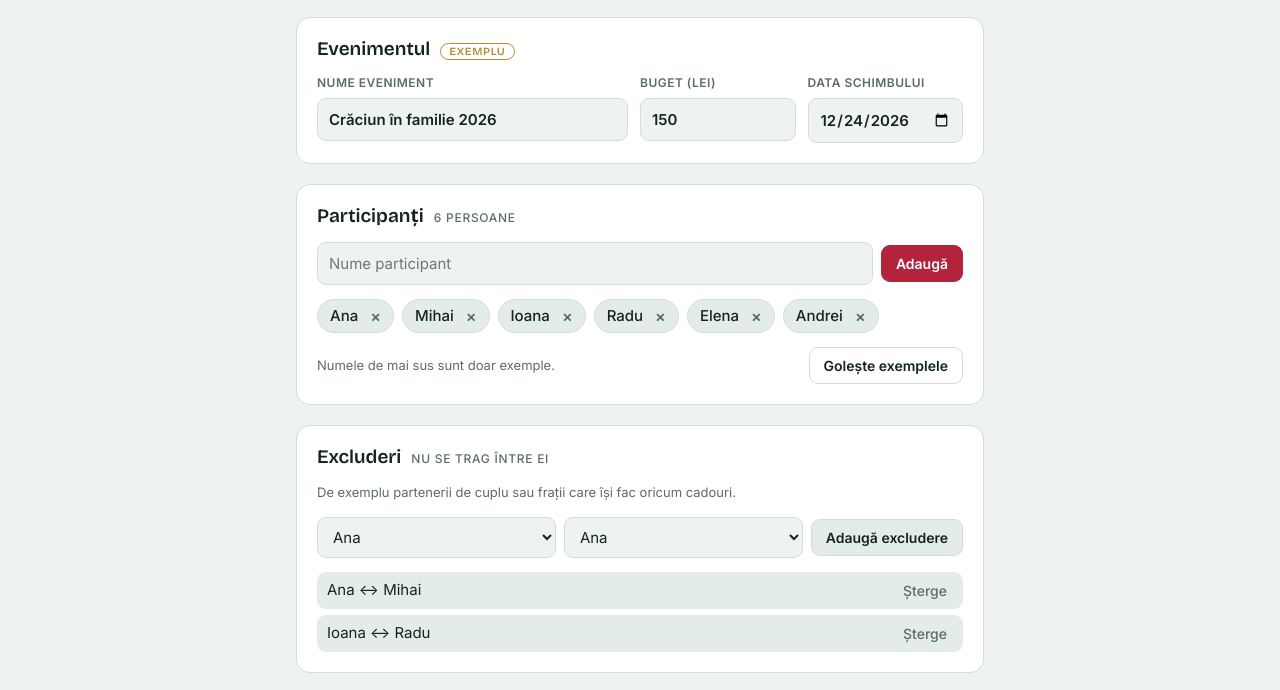
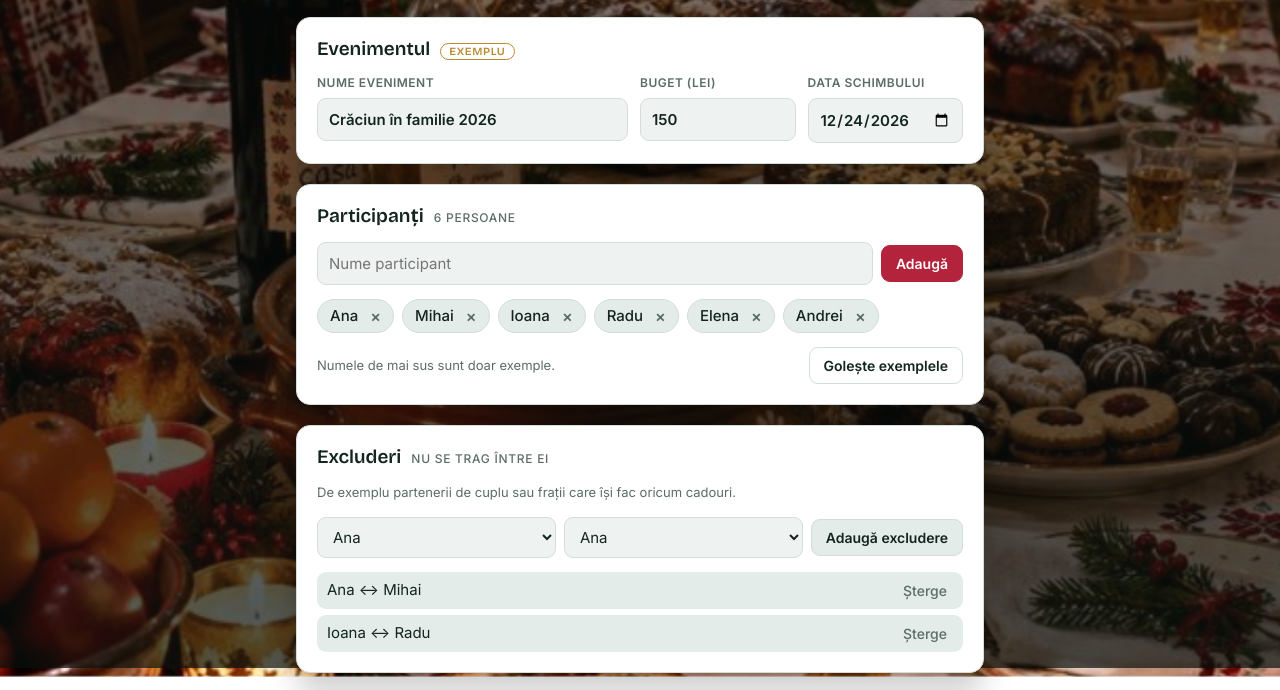
Before and after one commit to victorgaspar-blip/secret-santa, a plain HTML site: page index.html in a window 1280 px wide. Shown: the part 132-822 px from the top of the page. Drawn offline with nearby package versions, Linux system fonts and the light colour scheme.

Commit message:
Fundal cu poze care se schimbă
Co-Authored-By: Claude Opus 5.5 <noreply@anthropic.com>
Claude-Session: https://claude.ai/code/session_01DtfX8x746Rje3f2LW3o2rP

```diff
--- a/index.html
+++ b/index.html
@@ -79,10 +79,24 @@ button.link:hover{color:var(--danger)}
 .wrapcover.open{transform:translateY(-110%) rotate(-6deg);opacity:0;pointer-events:none}
 @media (prefers-reduced-motion:reduce){.wrapcover{transition:none}}
 .foot{color:var(--muted);font-size:13px;text-align:center}
+
+/* fundal cu poze care se schimbă */
+.slides{position:fixed;inset:0;z-index:-1;background:#0f1a17}
+.slides div{position:absolute;inset:0;background-size:cover;background-position:center;opacity:0;transition:opacity 1.6s ease;transform:scale(1.04)}
+.slides div.on{opacity:1;animation:kb 9s ease-out forwards}
+.slides::after{content:"";position:absolute;inset:0;background:linear-gradient(180deg,rgba(8,16,13,.45),rgba(8,16,13,.7))}
+@keyframes kb{from{transform:scale(1.08)}to{transform:scale(1)}}
+@media (prefers-reduced-motion:reduce){.slides div{transition:none}.slides div.on{animation:none}}
+body{background:transparent}
+header h1,header p,.reveal header h1,.reveal header p,.foot{color:#fff;text-shadow:0 2px 12px rgba(0,0,0,.5)}
+header h1 span{color:#ff7a8f}
+.panel,.tag{box-shadow:0 10px 30px rgba(0,0,0,.25)}
+
 </style>
 
 </head>
 <body>
+<div class="slides" id="slides" aria-hidden="true"></div>
 <div class="wrap" id="app"></div>
 <div class="toast" id="toast" hidden></div>
 
@@ -283,6 +297,13 @@ function route(){
   renderOrganizer();
 }
 window.addEventListener('hashchange', route);
+// fundal: pozele se schimbă la fiecare 6 secunde
+(function(){
+  const box=document.getElementById('slides'); const n=5; const els=[];
+  for(let i=1;i<=n;i++){ const d=document.createElement('div'); d.style.backgroundImage=`url(bg/${i}.jpg)`; box.appendChild(d); els.push(d); }
+  let k=0; els[0].classList.add('on');
+  setInterval(()=>{ els[k].classList.remove('on'); k=(k+1)%n; void els[k].offsetWidth; els[k].classList.add('on'); },6000);
+})();
 route();
 </script>
 
```
Also changed, not shown: bg/1.jpg (added), bg/2.jpg (added), bg/3.jpg (added), bg/4.jpg (added), bg/5.jpg (added).
